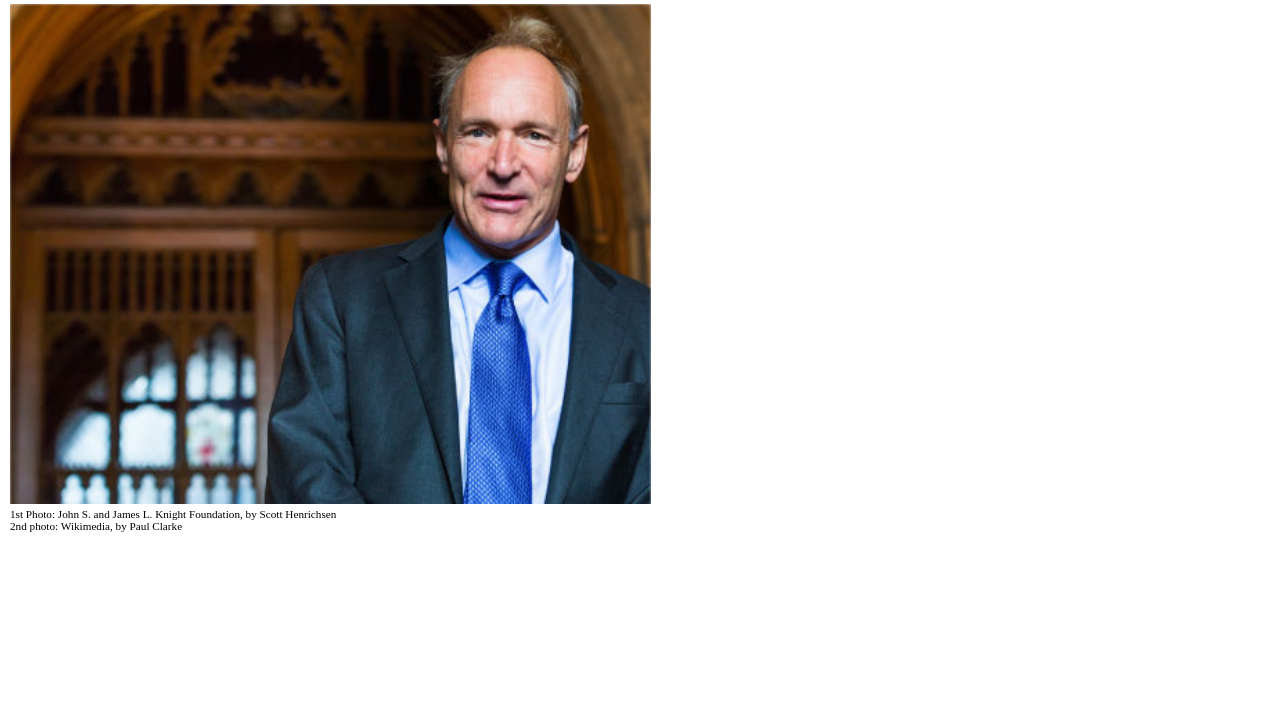
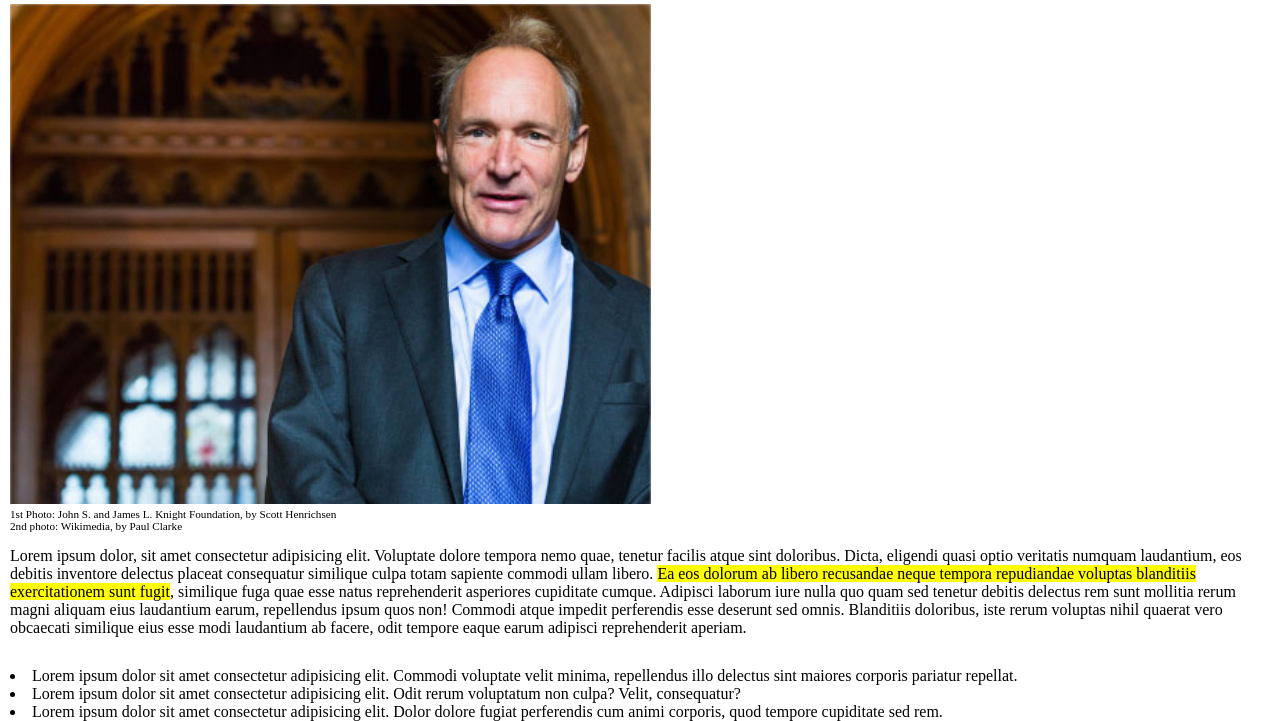
Before and after one commit to edoardolova/html-css-booleaner, a plain HTML site: page index.html in a window 1280 px wide. Shown: the part 810-1531 px from the top of the page. Before the commit the page ends 1357 px from the top, so only its background shows below. Drawn offline with Linux system fonts and the light colour scheme.

Commit message:
article body

```diff
--- a/css/style.css
+++ b/css/style.css
@@ -44,6 +44,14 @@ h1{
     margin-bottom: 15px;
 }
 
+.margin-top{
+    margin-top: 30px;
+}
+
 .tim-img{
     height: 500px;
 }
+
+ul{
+    list-style-position: inside;
+}
--- a/index.html
+++ b/index.html
@@ -31,6 +31,15 @@
                     <p class="text-small">2nd photo: Wikimedia, by Paul Clarke</p>
                 </div>
             </section>
+            <!-- article body  -->
+            <section>
+                <p class="margin-bottom">Lorem ipsum dolor, sit amet consectetur adipisicing elit. Voluptate dolore tempora nemo quae, tenetur facilis atque sint doloribus. Dicta, eligendi quasi optio veritatis numquam laudantium, eos debitis inventore delectus placeat consequatur similique culpa totam sapiente commodi ullam libero. <mark> Ea eos dolorum ab libero recusandae neque tempora repudiandae voluptas blanditiis exercitationem sunt fugit</mark>, similique fuga quae esse natus reprehenderit asperiores cupiditate cumque. Adipisci laborum iure nulla quo quam sed tenetur debitis delectus rem sunt mollitia rerum magni aliquam eius laudantium earum, repellendus ipsum quos non! Commodi atque impedit perferendis esse deserunt sed omnis. Blanditiis doloribus, iste rerum voluptas nihil quaerat vero obcaecati similique eius esse modi laudantium ab facere, odit tempore eaque earum adipisci reprehenderit aperiam.</p>
+                <ul class="margin-top">
+                    <li>Lorem ipsum dolor sit amet consectetur adipisicing elit. Commodi voluptate velit minima, repellendus illo delectus sint maiores corporis pariatur repellat.</li>
+                    <li>Lorem ipsum dolor sit amet consectetur adipisicing elit. Odit rerum voluptatum non culpa? Velit, consequatur?</li>
+                    <li>Lorem ipsum dolor sit amet consectetur adipisicing elit. Dolor dolore fugiat perferendis cum animi corporis, quod tempore cupiditate sed rem.</li>
+                </ul>
+            </section>
 
         </main>
         <!-- footer -->
```
